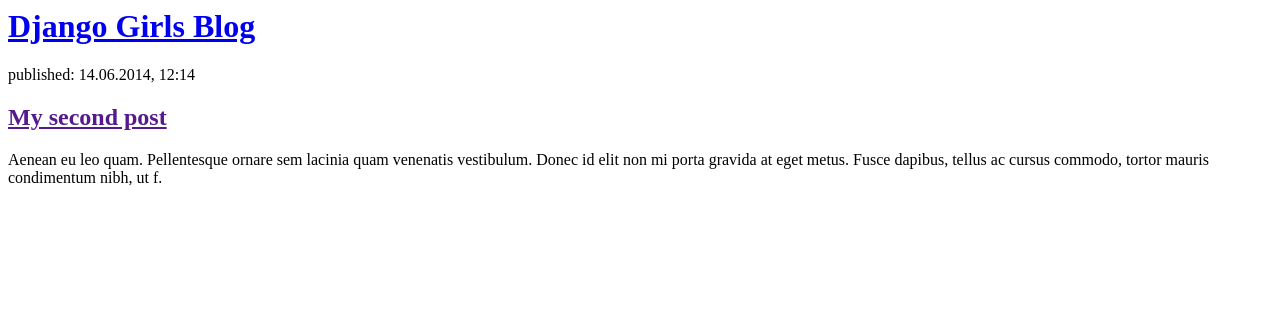
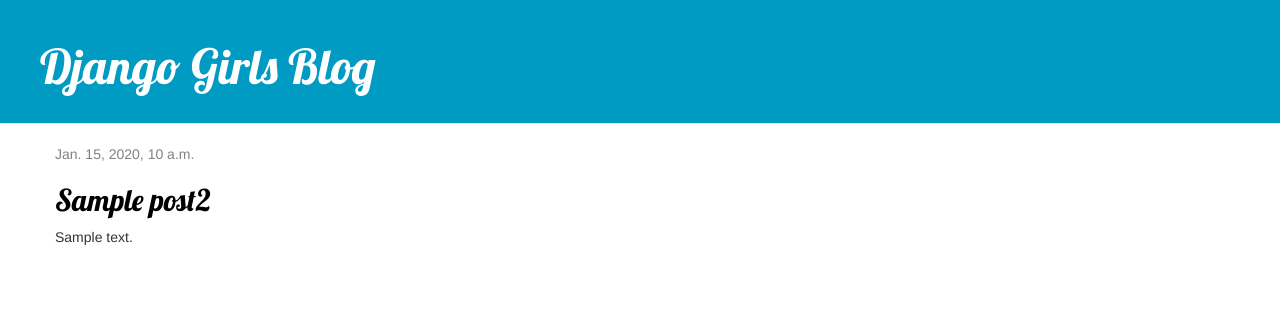
Before and after one commit to angelahdickson/my-first-blog, a Django app: page / in a window 1280 px wide. Shown: the top 316 px of the page. Run offline with Django 3.2, Linux system fonts and the light colour scheme; tables that the repository leaves empty hold one stand-in row (values such as "Sample post"); some libraries are stand-ins or nearby versions.

Commit message:
Added view and template as well as CSS

```diff
--- a/blog/admin.py
+++ b/blog/admin.py
@@ -1,6 +1,6 @@
 from django.contrib import admin
-from .models import Post
+from .models import Post2
 
-admin.site.register(Post)
+admin.site.register(Post2)
 
 # Register your models here.
--- a/blog/models.py
+++ b/blog/models.py
@@ -2,7 +2,7 @@
 from django.db import models
 from django.utils import timezone
 
-class Post(models.Model):
+class Post2(models.Model):
     author = models.ForeignKey(settings.AUTH_USER_MODEL, on_delete=models.CASCADE)
     title = models.CharField(max_length=200)
     text = models.TextField()
--- /dev/null
+++ b/blog/static/css/blog.css
@@ -0,0 +1,46 @@
+.page-header {
+    background-color: #009bc2;
+    margin-top: 0;
+    padding: 20px 20px 20px 40px;
+}
+
+.page-header h1, .page-header h1 a, .page-header h1 a:visited, .page-header h1 a:active {
+    color: #ffffff;
+    font-size: 36pt;
+    text-decoration: none;
+}
+
+.content {
+    margin-left: 40px;
+}
+
+h1, h2, h3, h4 {
+    font-family: 'Lobster', cursive;
+}
+
+.date {
+    color: #828282;
+}
+
+.save {
+    float: right;
+}
+
+.post-form textarea, .post-form input {
+    width: 100%;
+}
+
+.top-menu, .top-menu:hover, .top-menu:visited {
+    color: #ffffff;
+    float: right;
+    font-size: 26pt;
+    margin-right: 20px;
+}
+
+.post {
+    margin-bottom: 70px;
+}
+
+.post h2 a, .post h2 a:visited {
+    color: #000000;
+}
--- /dev/null
+++ b/blog/templates/blog/base.html
@@ -0,0 +1,22 @@
+{% load static %}
+<html>
+    <head>
+        <title>Django Girls blog</title>
+        <link rel="stylesheet" href="//maxcdn.bootstrapcdn.com/bootstrap/3.2.0/css/bootstrap.min.css">
+        <link rel="stylesheet" href="//maxcdn.bootstrapcdn.com/bootstrap/3.2.0/css/bootstrap-theme.min.css">
+        <link href="//fonts.googleapis.com/css?family=Lobster&subset=latin,latin-ext" rel="stylesheet" type="text/css">
+        <link rel="stylesheet" href="{% static  'css/blog.css' %}">
+    </head><body>
+        <div class="page-header">
+            <h1><a href="/">Django Girls Blog</a></h1>
+        </div>
+        <div class="content container">
+            <div class="row">
+                <div class="col-md-8">
+                {% block content %}
+                {% endblock %}
+                </div>
+            </div>
+        </div>
+    </body>
+</html>
--- a/blog/templates/blog/post_list.html
+++ b/blog/templates/blog/post_list.html
@@ -1,24 +1,13 @@
-<html>
-    <head>
-        <title>Django Girls blog</title>
-    </head>
-    <body>
-        <div>
-            <h1><a href="/">Django Girls Blog</a></h1>
+{% extends 'blog/base.html' %}
+
+{% block content %}
+    {% for post in posts %}
+        <div class="post">
+            <div class="date">
+                {{ post.published_date }}</p>
+            </div>
+            <h2><a href="{% url 'post_detail' pk=post.pk %}">{{ post.title }}</a></h2>
+            <p>{{ post.text|linebreaksbr }}</p>
         </div>
-
-    {%for post in posts %}
-        <div>
-            <p>published: {{ post.published_date }}</p>
-            <h2><a href="">{{post.title }}</a></h2>
-            <p>{{ post.text|linebreaksbr  }}</p>
-        </div>
-        {%endfor %}
-
-        <div>
-            <p>published: 14.06.2014, 12:14</p>
-            <h2><a href="">My second post</a></h2>
-            <p>Aenean eu leo quam. Pellentesque ornare sem lacinia quam venenatis vestibulum. Donec id elit non mi porta gravida at eget metus. Fusce dapibus, tellus ac cursus commodo, tortor mauris condimentum nibh, ut f.</p>
-        </div>
-    </body>
-</html>
+    {% endfor %}
+{% endblock %}
--- a/blog/urls.py
+++ b/blog/urls.py
@@ -3,4 +3,5 @@
 
 urlpatterns = [
     path('', views.post_list, name='post_list'),
+    path('post/<int:pk>/', views.post_detail, name='post_detail'),
 ]
--- a/blog/views.py
+++ b/blog/views.py
@@ -1,8 +1,12 @@
-from django.shortcuts import render
+from django.shortcuts import render, get_object_or_404
 from django.utils import timezone
-from .models import Post
+from .models import Post2
 
 # Create your views here.
 def post_list(request):
-    posts = Post.objects.filter(published_date=timezone.now()).order_by('published_date')
+    posts = Post2.objects.filter(published_date__lte=timezone.now()).order_by('published_date')
     return render(request, 'blog/post_list.html', {'posts': posts})
+
+def post_detail(request, pk):
+    post = get_object_or_404(Post2, pk=pk)
+    return render(request, 'blog/post_detail.html', {'post': post})
```
Also changed, not shown: blog/templates/blog/post_detail.html (added, +13 -0 lines), blog/migrations/0002_auto_20210215_1801.py (added).
